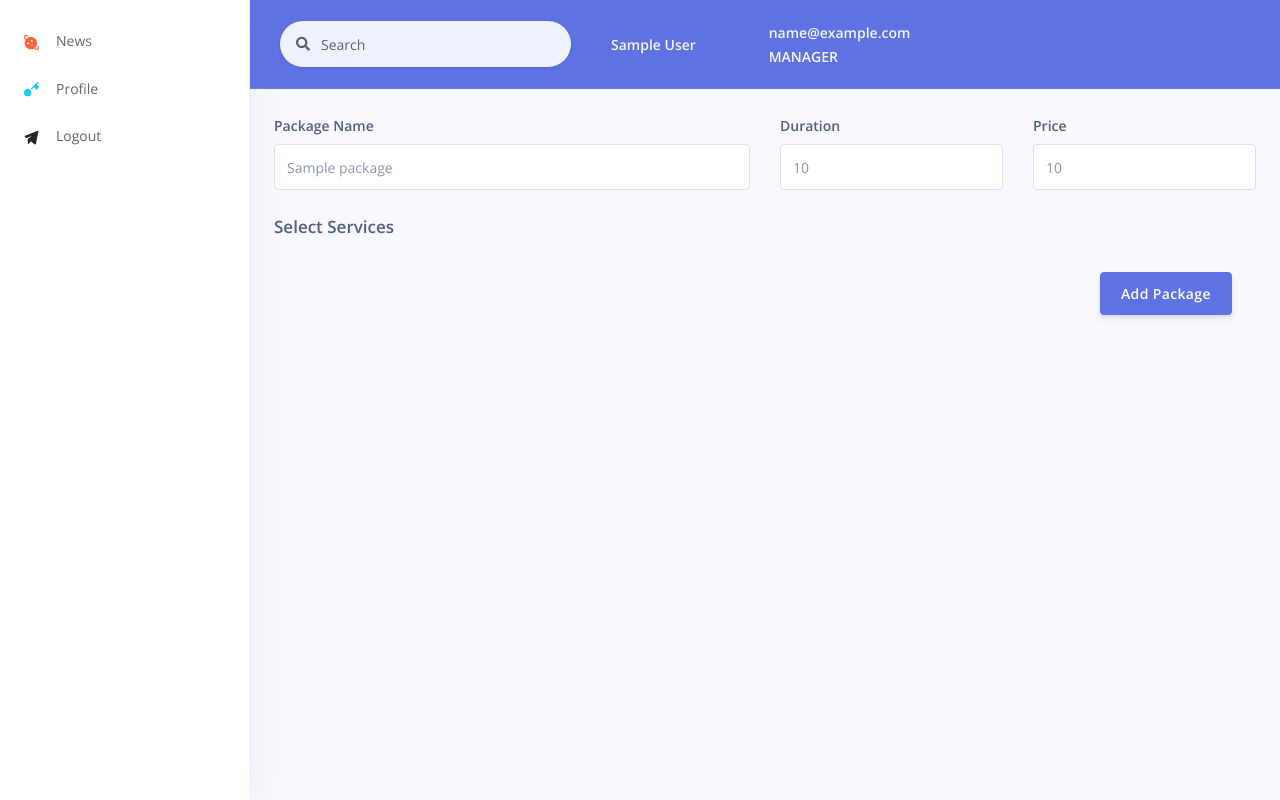
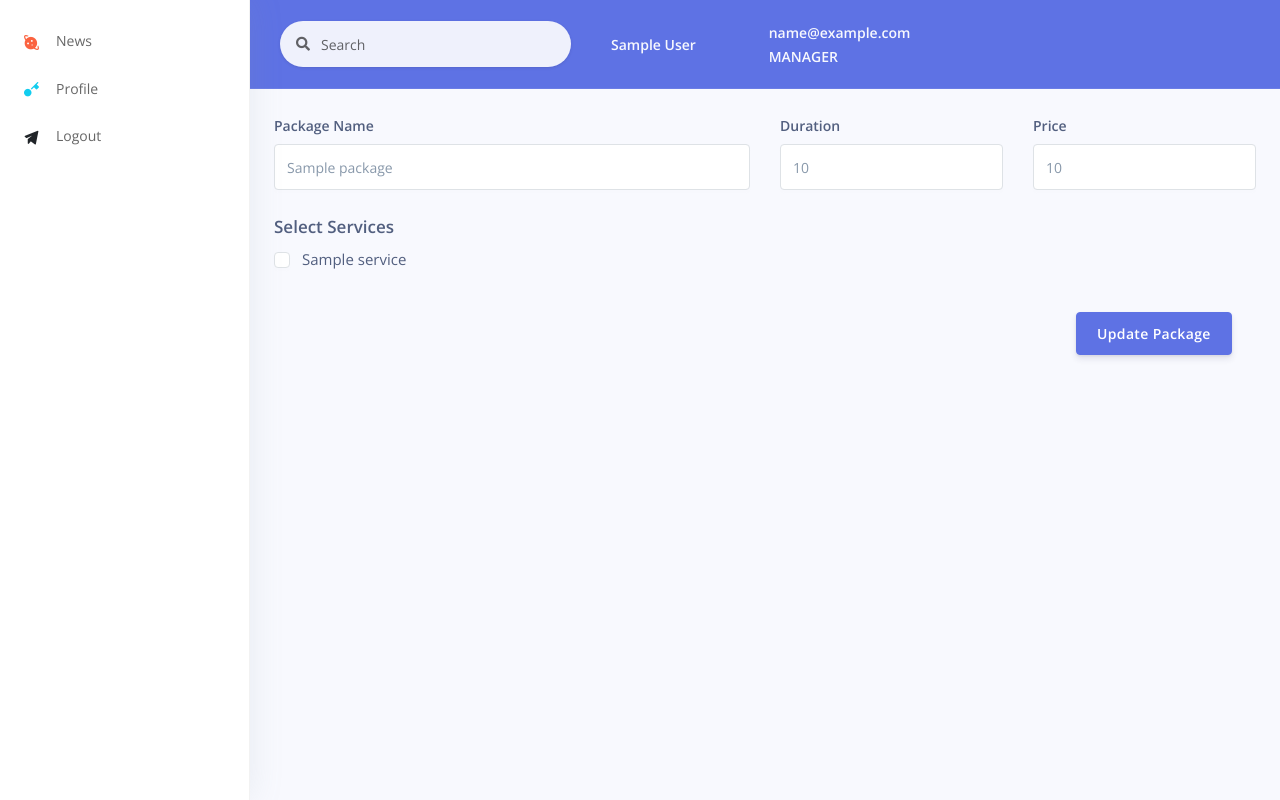
Before and after one commit to bengisucam/WebProject, a Django app: page /accounts/login/1/pack/update/1/ in a window 1280 px wide. Run offline with Django 3.2, Linux system fonts and the light colour scheme; tables that the repository leaves empty hold one stand-in row (values such as "Sample post"); some libraries are stand-ins or nearby versions.

Commit message:
update pack

```diff
--- a/sportcenter/models.py
+++ b/sportcenter/models.py
@@ -37,6 +37,7 @@ class Service(models.Model):
 
 class Section(models.Model):
     section_name = models.CharField(max_length=100, blank=False)
+    section_day = models.CharField(max_length=20, blank=False)
     start_time = models.TimeField(auto_now=False)
     end_time = models.TimeField(auto_now=False)
     service_id = models.ForeignKey(Service, on_delete=models.CASCADE)
--- a/sportcenter/templates/sportcenter/update_pack.html
+++ b/sportcenter/templates/sportcenter/update_pack.html
@@ -2,53 +2,48 @@
 
 {% block container %}
     <div style="align-items: center" class="card-body">
-        <form action="{% url 'create_pack' user_id=active_user.id %}" method="post"> {% csrf_token %}
+        <form action="{% url 'update_pack_action' user_id=active_user.id pack_id=update_pack.id %}" method="post"> {% csrf_token %}
 
             <div class="row">
                 <div class="col-lg-6">
                     <div class="form-group">
                         <label class="form-control-label" for="pack_name">Package Name</label>
-                        <input type="text" id="pack_name" name="pack_name" class="form-control" value="{{ update_pack.package_name }}">
+                        <input type="text" id="pack_name" name="pack_name" class="form-control"
+                               value="{{ update_pack.package_name }}">
                     </div>
                 </div>
                 <div class="col-lg-3">
                     <div class="form-group">
                         <label class="form-control-label" for="pack_duration">Duration</label>
-                        <input type="number" id="pack_duration" name="pack_duration" class="form-control" value="{{ update_pack.duration }}">
+                        <input type="number" id="pack_duration" name="pack_duration" class="form-control"
+                               value="{{ update_pack.duration }}">
                     </div>
                 </div>
                 <div class="col-lg-3">
                     <div class="form-group">
                         <label class="form-control-label" for="pack_price">Price</label>
-                        <input type="number" id="pack_price" name="pack_price" class="form-control" value="{{ update_pack.price }}">
+                        <input type="number" id="pack_price" name="pack_price" class="form-control"
+                               value="{{ update_pack.price }}">
                     </div>
                 </div>
             </div>
             <div class="service">
                 <h2 class="form-control-label" style="font-size: 17px">Select Services </h2>
                 {% for s in services %}
-                    {% for select in select %}
-                    {% if s.id  == select.service_id%}
+
                     <div class="custom-control custom-checkbox mb-3">
-                        <input class="custom-control-input" name="check{{s.id}}" id="check{{ s.id }}" type="checkbox">
+                        <input class="custom-control-input" name="check{{ s.id }}" id="check{{ s.id }}"
+                               type="checkbox">
                         <label style="font-size: 15px" class="custom-control-label"
-                               for="check{{ s.id }}">{{ s.id }}</label>
+                               for="check{{ s.id }}">{{ s.service_name }}</label>
+                    </div>
 
-                    </div>
-                    {% else %}
-                    <div class="custom-control custom-checkbox mb-3">
-                        <input class="custom-control-input" name="check{{s.id}}" id="check{{ s.id }}" type="checkbox">
-                        <label style="font-size: 15px" class="custom-control-label"
-                               for="check{{ s.id }}">{{ s.id }}</label>
 
-                    </div>
-                    {% endif %}
-                    {% endfor %}
                 {% endfor %}
             </div>
 
             <div class="modal-footer">
-                <button type="submit" class="btn btn-primary">Add Package</button>
+                <button type="submit" class="btn btn-primary">Update Package</button>
             </div>
         </form>
     </div>
```
